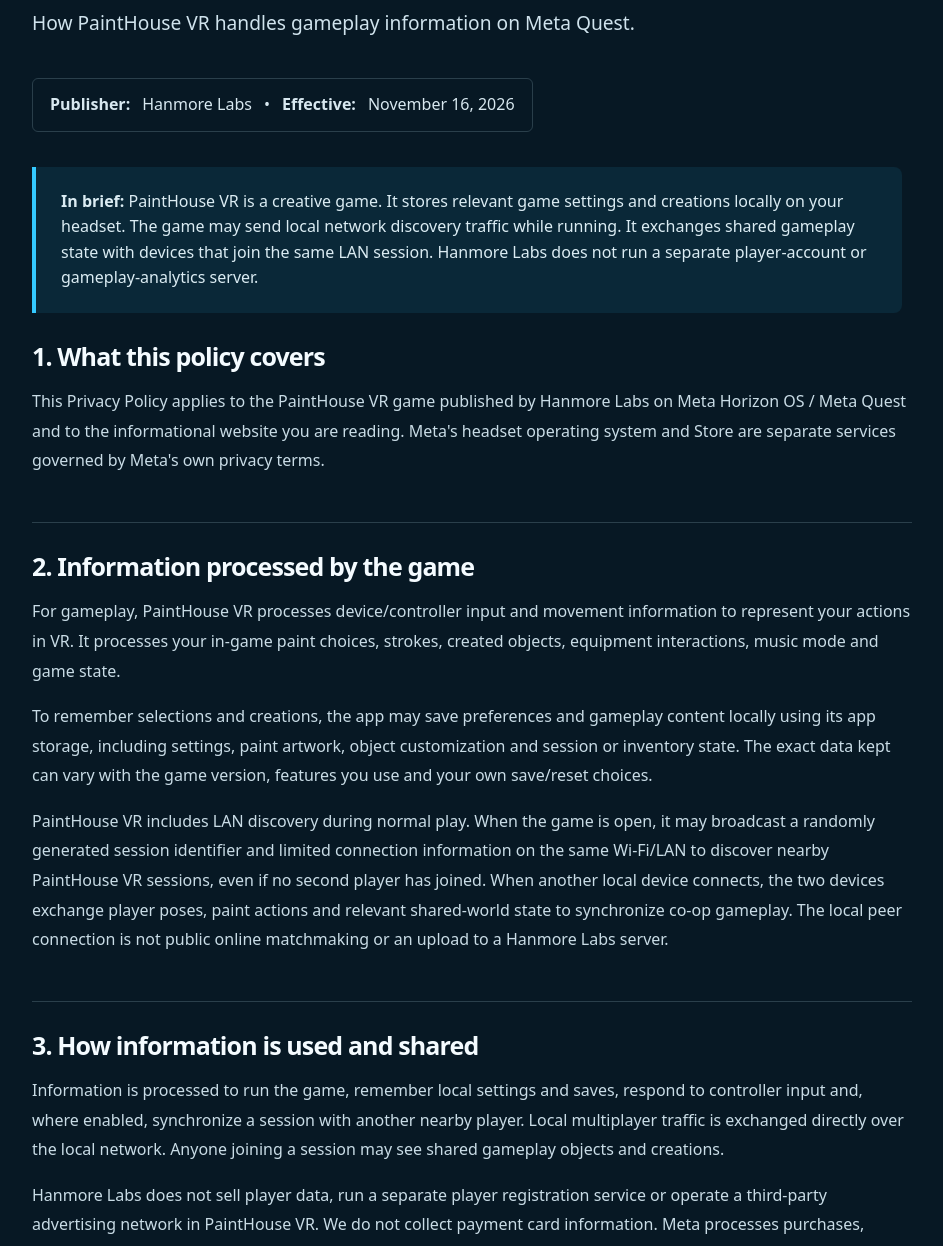
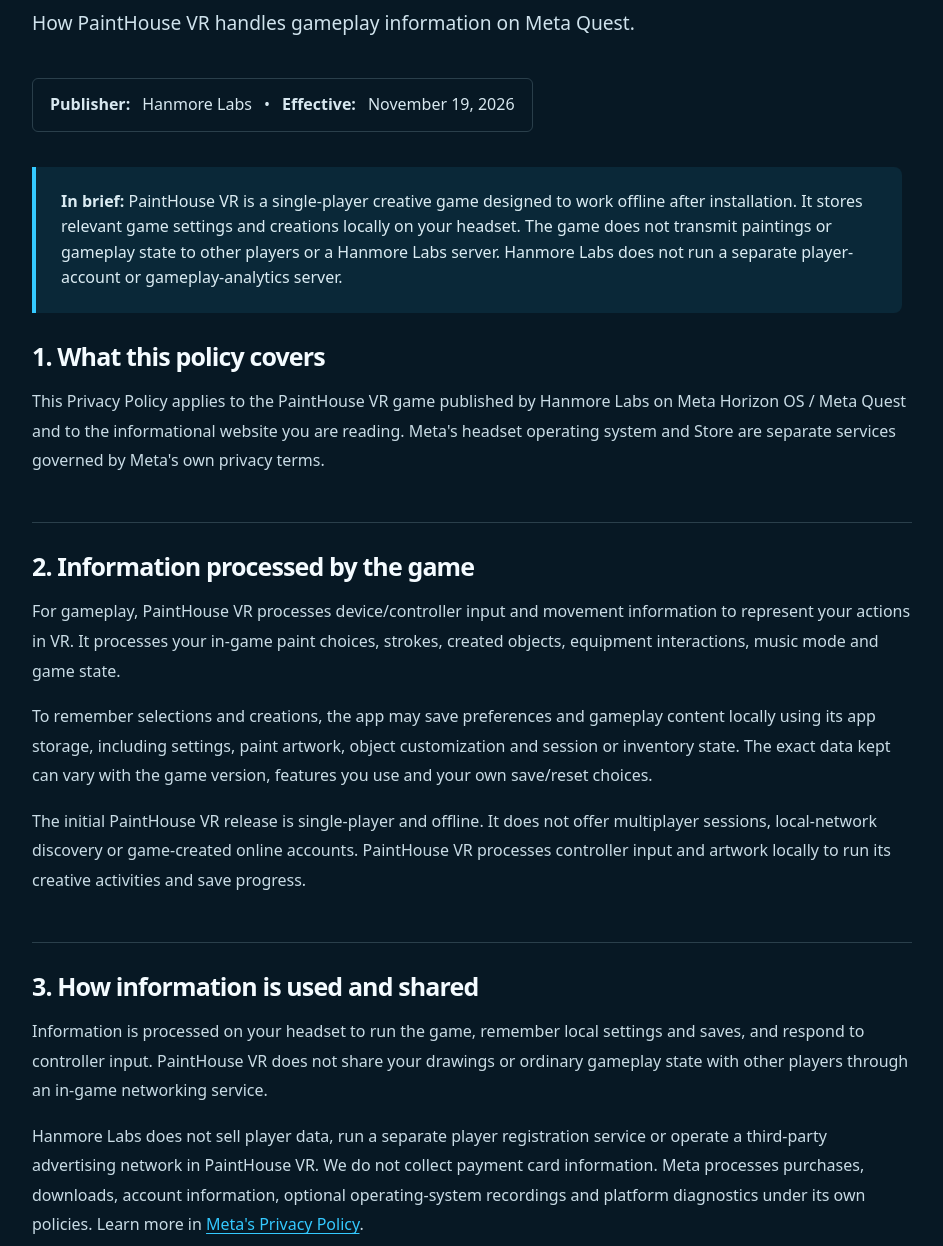
Before and after one commit to seanhanmore80-debug/hanmore-labs-painthouse-site, a plain HTML site: page privacy.html in a window 1280 px wide. Shown: the part 311-1557 px from the top of the page, without its empty margins (28-971 px from the left). Drawn offline with Linux system fonts and the light colour scheme.

Commit message:
Update PaintHouse VR privacy for offline single-player release

```diff
--- a/privacy.html
+++ b/privacy.html
@@ -1,13 +1,13 @@
 <!doctype html>
 <html lang="en"><head><meta charset="utf-8"><meta name="viewport" content="width=device-width,initial-scale=1"><meta name="theme-color" content="#071824"><meta name="description" content="Privacy Policy for PaintHouse VR by Hanmore Labs."><title>Privacy Policy | Hanmore Labs PaintHouse VR</title><link rel="stylesheet" href="./styles.css"></head>
 <body><a class="skip" href="#main">Skip to content</a><header class="site-header"><div class="wrap nav-row"><a class="brand" href="./index.html" aria-label="Hanmore Labs home"><span class="brand-blue">HANMORE</span><span class="brand-dark">LABS</span></a><nav aria-label="Primary navigation"><a href="./index.html">PaintHouse VR</a><a href="./support.html">Support</a><a class="active" href="./privacy.html">Privacy</a></nav></div></header>
-<main class="wrap page" id="main"><span class="eyebrow">YOUR DATA MATTERS</span><h1>Privacy <em>Policy.</em></h1><p class="lead">How PaintHouse VR handles gameplay information on Meta Quest.</p><div class="policy-meta"><strong>Publisher:</strong> Hanmore Labs <span aria-hidden="true">•</span> <strong>Effective:</strong> November 16, 2026</div>
-<section class="policy-note"><strong>In brief:</strong> PaintHouse VR is a creative game. It stores relevant game settings and creations locally on your headset. The game may send local network discovery traffic while running. It exchanges shared gameplay state with devices that join the same LAN session. Hanmore Labs does not run a separate player-account or gameplay-analytics server.</section>
+<main class="wrap page" id="main"><span class="eyebrow">YOUR DATA MATTERS</span><h1>Privacy <em>Policy.</em></h1><p class="lead">How PaintHouse VR handles gameplay information on Meta Quest.</p><div class="policy-meta"><strong>Publisher:</strong> Hanmore Labs <span aria-hidden="true">•</span> <strong>Effective:</strong> November 19, 2026</div>
+<section class="policy-note"><strong>In brief:</strong> PaintHouse VR is a single-player creative game designed to work offline after installation. It stores relevant game settings and creations locally on your headset. The game does not transmit paintings or gameplay state to other players or a Hanmore Labs server. Hanmore Labs does not run a separate player-account or gameplay-analytics server.</section>
 <div class="policy-body">
 <section><h2>1. What this policy covers</h2><p>This Privacy Policy applies to the PaintHouse VR game published by Hanmore Labs on Meta Horizon OS / Meta Quest and to the informational website you are reading. Meta's headset operating system and Store are separate services governed by Meta's own privacy terms.</p></section>
-<section><h2>2. Information processed by the game</h2><p>For gameplay, PaintHouse VR processes device/controller input and movement information to represent your actions in VR. It processes your in-game paint choices, strokes, created objects, equipment interactions, music mode and game state.</p><p>To remember selections and creations, the app may save preferences and gameplay content locally using its app storage, including settings, paint artwork, object customization and session or inventory state. The exact data kept can vary with the game version, features you use and your own save/reset choices.</p><p>PaintHouse VR includes LAN discovery during normal play. When the game is open, it may broadcast a randomly generated session identifier and limited connection information on the same Wi-Fi/LAN to discover nearby PaintHouse VR sessions, even if no second player has joined. When another local device connects, the two devices exchange player poses, paint actions and relevant shared-world state to synchronize co-op gameplay. The local peer connection is not public online matchmaking or an upload to a Hanmore Labs server.</p></section>
-<section><h2>3. How information is used and shared</h2><p>Information is processed to run the game, remember local settings and saves, respond to controller input and, where enabled, synchronize a session with another nearby player. Local multiplayer traffic is exchanged directly over the local network. Anyone joining a session may see shared gameplay objects and creations.</p><p>Hanmore Labs does not sell player data, run a separate player registration service or operate a third-party advertising network in PaintHouse VR. We do not collect payment card information. Meta processes purchases, downloads, account information, optional operating-system recordings and platform diagnostics under its own policies. Learn more in <a href="https://www.meta.com/legal/privacy-policy/">Meta's Privacy Policy</a>.</p><p>If you use your headset's casting, recording or livestreaming features, you control what is captured or shared through those device and third-party services; those recordings are not automatically uploaded to Hanmore Labs.</p></section>
-<section><h2>4. Storage, retention and protection</h2><p>Gameplay saves and settings are stored in the app's local data area until changed or deleted. Hanmore Labs does not retain a separate central copy of ordinary game saves or LAN sessions. Other participants may independently retain screenshots or recordings they chose to capture.</p><p>Protect your device and use a trusted local Wi-Fi network for any LAN session. No internet service is required for the core single-player game after installation, although Meta's platform may need connectivity for its own operations.</p></section>
+<section><h2>2. Information processed by the game</h2><p>For gameplay, PaintHouse VR processes device/controller input and movement information to represent your actions in VR. It processes your in-game paint choices, strokes, created objects, equipment interactions, music mode and game state.</p><p>To remember selections and creations, the app may save preferences and gameplay content locally using its app storage, including settings, paint artwork, object customization and session or inventory state. The exact data kept can vary with the game version, features you use and your own save/reset choices.</p><p>The initial PaintHouse VR release is single-player and offline. It does not offer multiplayer sessions, local-network discovery or game-created online accounts. PaintHouse VR processes controller input and artwork locally to run its creative activities and save progress.</p></section>
+<section><h2>3. How information is used and shared</h2><p>Information is processed on your headset to run the game, remember local settings and saves, and respond to controller input. PaintHouse VR does not share your drawings or ordinary gameplay state with other players through an in-game networking service.</p><p>Hanmore Labs does not sell player data, run a separate player registration service or operate a third-party advertising network in PaintHouse VR. We do not collect payment card information. Meta processes purchases, downloads, account information, optional operating-system recordings and platform diagnostics under its own policies. Learn more in <a href="https://www.meta.com/legal/privacy-policy/">Meta's Privacy Policy</a>.</p><p>If you use your headset's casting, recording or livestreaming features, you control what is captured or shared through those device and third-party services; those recordings are not automatically uploaded to Hanmore Labs.</p></section>
+<section><h2>4. Storage, retention and protection</h2><p>Gameplay saves and settings are stored in the app's local data area until changed or deleted. Hanmore Labs does not retain a separate central copy of ordinary game saves. Screenshots, recordings or casting you choose to make through the headset are handled by the chosen device or platform services.</p><p>No internet service is required for core single-player gameplay after installation, although the Meta Quest operating system and Store may require connectivity for their own services, downloads or updates.</p></section>
 <section><h2>5. Your choices and how to delete data</h2><p><strong>You can delete your PaintHouse VR app data yourself.</strong> On Meta Quest, open the device's app/storage settings, locate PaintHouse VR and choose the option to clear its data or uninstall the app. The exact menu labels vary by headset software version. Uninstalling removes local app-managed game data; copies held by Meta Cloud Backup, if applicable and enabled, are controlled separately through Meta's backup settings.</p><p>Because we do not operate player accounts or a game-save server, Hanmore Labs normally has no developer-hosted personal gameplay record to delete. For questions about deleting information or requesting assistance, see our <a href="./support.html">Support and Data Deletion page</a>. Please do not publish private identifiers or sensitive information in a public support report.</p></section>
 <section><h2>6. This website</h2><p>This site is hosted on GitHub Pages. We do not intentionally add advertising trackers, analytics scripts, login cookies or contact-data forms to these pages. GitHub may process ordinary website access information as the hosting provider under <a href="https://docs.github.com/en/site-policy/privacy-policies/github-general-privacy-statement">GitHub's Privacy Statement</a>.</p></section>
 <section><h2>7. Children and family use</h2><p>PaintHouse VR is designed to be playful and family-friendly, but headset use and account eligibility remain subject to Meta's age requirements and parental controls. The game does not ask children to register a separate Hanmore Labs account. We do not knowingly operate a service that collects children's contact details.</p></section>
```
